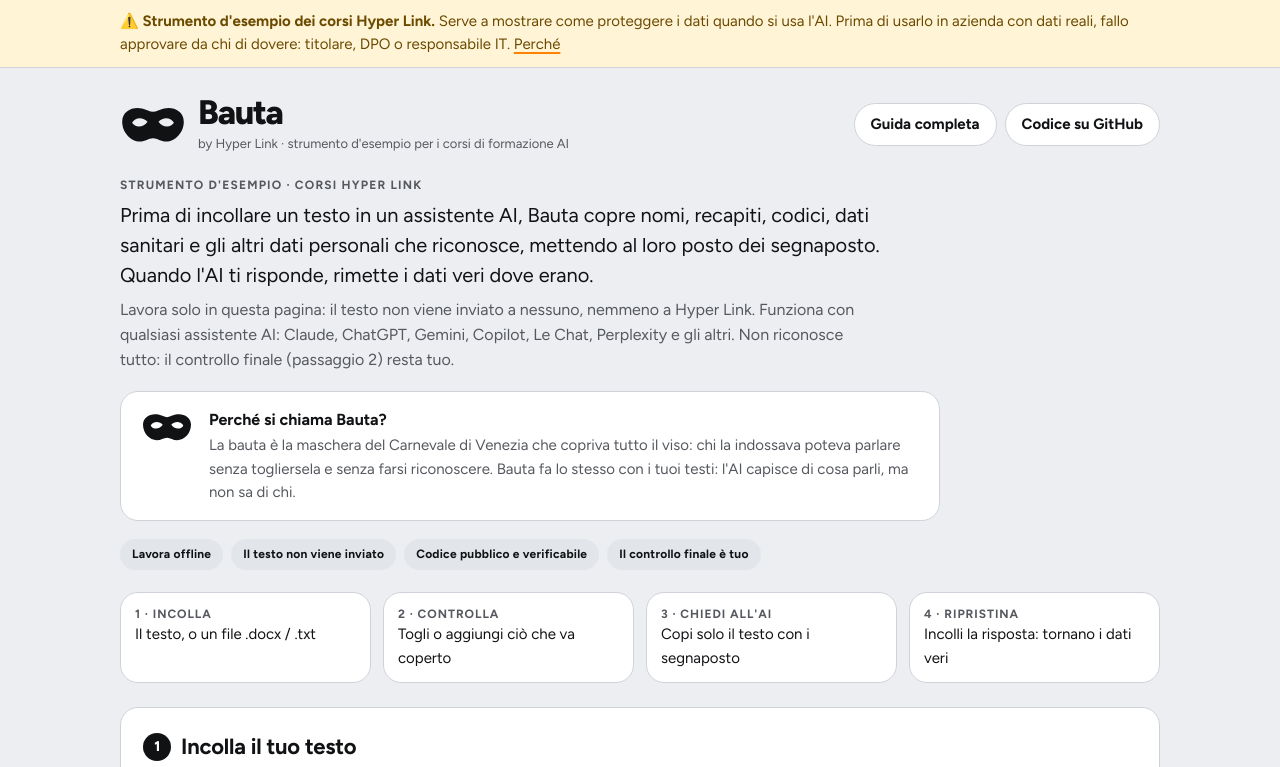
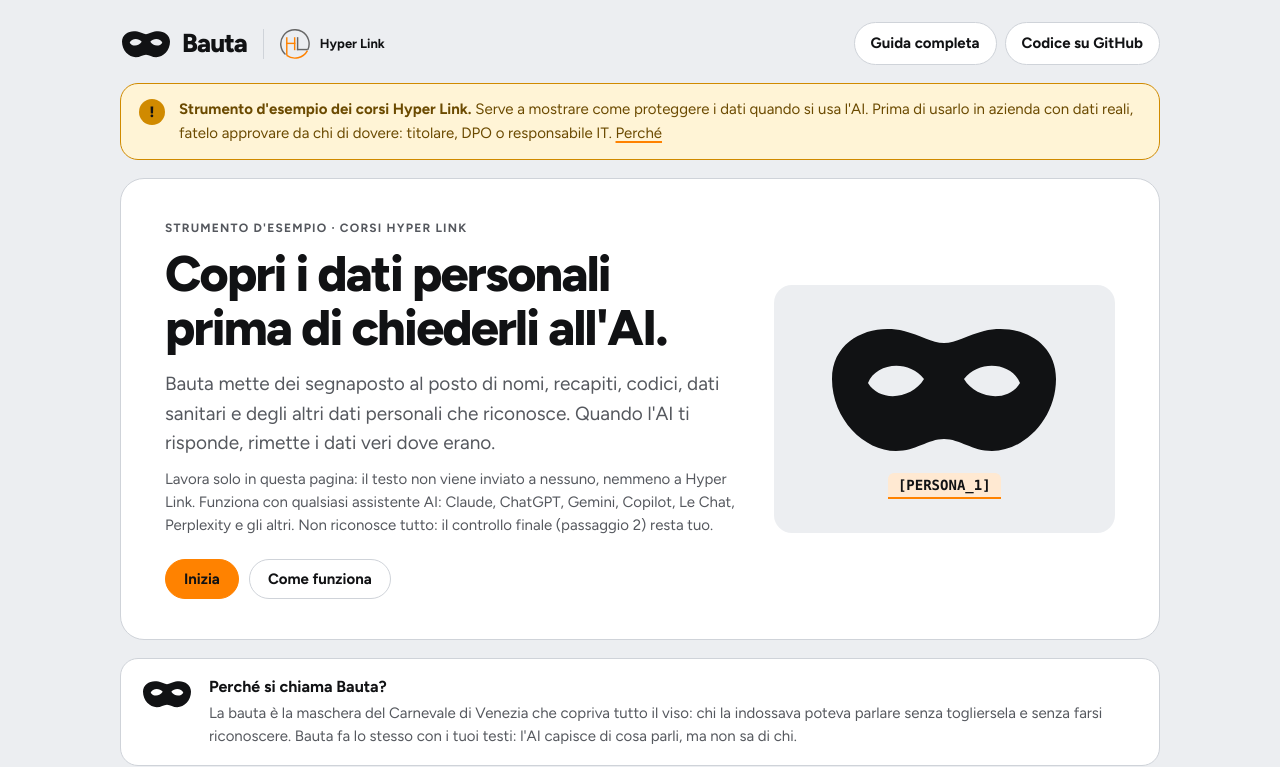
Before and after one commit to sacchethlink/bauta, a plain HTML site: page index.html in a window 1280 px wide. Shown: the top 767 px of the page. Drawn offline with Linux system fonts and the light colour scheme.

Commit message:
Testata con i loghi Bauta e Hyper Link, avviso e banner con angoli arrotondati
Co-Authored-By: Claude Opus 5.5 <noreply@anthropic.com>
Claude-Session: https://claude.ai/code/session_014MM1arW2Uwt4FmuhGfqpcq

```diff
--- a/index.html
+++ b/index.html
@@ -29,21 +29,34 @@ body{margin:0;background:var(--bg);color:var(--fg);font:17px/1.55 "Figtree",syst
 a{color:var(--fg);text-decoration-color:var(--brand);text-underline-offset:3px;text-decoration-thickness:2px}
 :focus-visible{outline:2px solid var(--fg);outline-offset:3px}
 .wrap{max-width:1080px;margin:0 auto;padding:0 20px 48px}
-.notice{background:var(--warn-soft);color:var(--on-warn-soft);font-size:15px;border-bottom:1px solid var(--line)}
-.notice .wrap{padding:10px 20px}
+.notice{display:flex;gap:14px;align-items:flex-start;background:var(--warn-soft);color:var(--on-warn-soft);border:1px solid var(--warn);border-radius:var(--radius-lg);padding:14px 18px;margin:0 0 18px;font-size:15px}
+.notice p{margin:0}
 .notice a{color:var(--on-warn-soft)}
-header.top{display:flex;align-items:center;justify-content:space-between;gap:16px;flex-wrap:wrap;margin:28px 0 8px}
-.brand{display:flex;align-items:center;gap:12px;color:var(--fg)}
-.brand svg{width:66px;height:39px;flex:none}
-.brand h1{margin:0;font-size:34px;font-weight:800;letter-spacing:-.035em;line-height:1}
-.brand small{display:block;color:var(--muted);font-size:13px;margin-top:4px}
+.notice .ico{width:26px;height:26px;border-radius:50%;background:var(--warn);color:#111214;display:grid;place-items:center;font-weight:800;font-size:15px;flex:none;margin-top:1px}
+header.top{display:flex;align-items:center;justify-content:space-between;gap:16px;flex-wrap:wrap;margin:22px 0 18px}
+.logos{display:flex;align-items:center;gap:16px}
+.logos a{display:flex;align-items:center;gap:10px;color:var(--fg);text-decoration:none}
+.bauta svg{width:52px;height:30px}
+.bauta span{font-size:26px;font-weight:800;letter-spacing:-.035em}
+.sep{width:1px;height:30px;background:var(--line)}
+.hlink svg{width:30px;height:30px}
+.hlink span{font-size:13px;font-weight:700}
+.hero{display:grid;grid-template-columns:1.7fr 1fr;gap:28px;align-items:center;background:var(--surface);border:1px solid var(--line);border-radius:var(--radius-xl);padding:40px 44px;margin:0 0 18px;overflow:hidden}
+.hero h1{margin:0 0 14px;font-size:50px;font-weight:800;letter-spacing:-.035em;line-height:1.08}
+.eyebrow{font-size:12px;font-weight:700;letter-spacing:.1em;text-transform:uppercase;color:var(--muted);margin:0 0 10px}
+.lead{margin:0 0 10px;font-size:19px;line-height:1.55;color:var(--muted)}
+.sub{color:var(--muted);margin:0;font-size:15px}
+.hero-cta{display:flex;gap:10px;flex-wrap:wrap;margin-top:22px}
+.btn.primary{background:var(--brand);color:var(--on-brand);border-color:var(--brand)}
+.hero-art{display:grid;place-items:center;gap:14px;background:var(--bg);border-radius:var(--radius-lg);padding:34px 20px;color:var(--fg)}
+.hero-art svg{width:100%;max-width:240px;height:auto}
+.hero-art code{font:700 14px ui-monospace,Menlo,monospace;background:var(--brand-soft);border-bottom:2px solid var(--brand);padding:4px 10px;border-radius:6px 6px 0 0}
+@media (max-width:820px){.hero{grid-template-columns:1fr;padding:28px 24px}.hero h1{font-size:36px}.hero-art{padding:22px}.hero-art svg{max-width:160px}}
+@media (max-width:520px){.hlink span{display:none}}
 nav.links{display:flex;gap:8px;flex-wrap:wrap}
 nav.links a{font-size:15px;font-weight:700;text-decoration:none;padding:9px 16px;border-radius:var(--pill);border:1px solid var(--line);background:var(--surface);color:var(--fg)}
 nav.links a:hover{box-shadow:0 6px 16px #0000001f}
-.eyebrow{font-size:12px;font-weight:700;letter-spacing:.1em;text-transform:uppercase;color:var(--muted);margin:22px 0 6px}
-.lead{margin:0 0 8px;max-width:760px;font-size:20px;line-height:1.5}
-.sub{color:var(--muted);margin:0 0 18px;max-width:760px;font-size:16px}
-.why{display:flex;gap:16px;align-items:flex-start;background:var(--surface);border:1px solid var(--line);border-radius:var(--radius-lg);padding:16px 20px;margin:0 0 18px;max-width:820px}
+.why{display:flex;gap:16px;align-items:flex-start;background:var(--surface);border:1px solid var(--line);border-radius:var(--radius-lg);padding:16px 20px;margin:0 0 18px}
 .why svg{width:52px;height:30px;flex:none;color:var(--fg);margin-top:4px}
 .why b{display:block;font-size:16px;margin-bottom:2px}
 .why p{margin:0;font-size:15px;color:var(--muted)}
@@ -133,19 +146,12 @@ footer{display:flex;justify-content:space-between;gap:12px;flex-wrap:wrap;font-s
 </style>
 </head>
 <body>
-
-<div class="notice" role="note">
-  <div class="wrap">
-    <span aria-hidden="true">⚠️</span>
-    <span><b>Strumento d'esempio dei corsi Hyper Link.</b> Serve a mostrare come proteggere i dati quando si usa l'AI. Prima di usarlo in azienda con dati reali, fallo approvare da chi di dovere: titolare, DPO o responsabile IT. <a href="guida.html#regole">Perché</a></span>
-  </div>
-</div>
-
 <div class="wrap">
 <header class="top">
-  <div class="brand">
-    <svg viewBox="2 11 60 35" aria-hidden="true"><path fill="currentColor" fill-rule="evenodd" d="M4 26c0-10 10-14 18-12 4 1 7 3 10 3s6-2 10-3c8-2 18 2 18 12s-8 18-16 18c-5 0-8-3-12-3s-7 3-12 3C12 44 4 36 4 26ZM13 27c2-5 10-6 14-1-3 5-11 6-14 1ZM51 27c-2-5-10-6-14-1 3 5 11 6 14 1Z"/></svg>
-    <div><h1>Bauta</h1><small>by Hyper Link · strumento d'esempio per i corsi di formazione AI</small></div>
+  <div class="logos">
+    <a class="bauta" href="#" aria-label="Bauta, inizio pagina"><svg viewBox="2 11 60 35" aria-hidden="true"><path fill="currentColor" fill-rule="evenodd" d="M4 26c0-10 10-14 18-12 4 1 7 3 10 3s6-2 10-3c8-2 18 2 18 12s-8 18-16 18c-5 0-8-3-12-3s-7 3-12 3C12 44 4 36 4 26ZM13 27c2-5 10-6 14-1-3 5-11 6-14 1ZM51 27c-2-5-10-6-14-1 3 5 11 6 14 1Z"/></svg><span>Bauta</span></a>
+    <span class="sep" aria-hidden="true"></span>
+    <a class="hlink" href="https://h-link.it" target="_blank" rel="noopener"><svg class="hl" viewBox="0 0 316 316" role="img" aria-label="Logo Hyper Link"><path d="M57.8,268.5 A149.4,149.4 0 1 1 293.0,219.2" fill="none" stroke="#676767" stroke-width="15"/><path d="M288.9,227.6 A149.4,149.4 0 0 1 70.4,278.6" fill="none" stroke="#ff8200" stroke-width="15"/><rect x="64" y="87" width="15" height="191" fill="#ff8200"/><rect x="147" y="87" width="15" height="136" fill="#ff8200"/><rect x="64" y="144" width="98" height="15" fill="#ff8200"/><rect x="178" y="86" width="15" height="137" fill="#676767"/><rect x="178" y="209" width="115" height="15" fill="#676767"/></svg><span>Hyper Link</span></a>
   </div>
   <nav class="links">
     <a href="guida.html">Guida completa</a>
@@ -153,9 +159,28 @@ footer{display:flex;justify-content:space-between;gap:12px;flex-wrap:wrap;font-s
   </nav>
 </header>
 
-<p class="eyebrow">Strumento d'esempio · corsi Hyper Link</p>
-<p class="lead">Prima di incollare un testo in un assistente AI, Bauta copre nomi, recapiti, codici, dati sanitari e gli altri dati personali che riconosce, mettendo al loro posto dei segnaposto. Quando l'AI ti risponde, rimette i dati veri dove erano.</p>
-<p class="sub">Lavora solo in questa pagina: il testo non viene inviato a nessuno, nemmeno a Hyper Link. Funziona con qualsiasi assistente AI: Claude, ChatGPT, Gemini, Copilot, Le Chat, Perplexity e gli altri. Non riconosce tutto: il controllo finale (passaggio 2) resta tuo.</p>
+<div class="notice" role="note">
+  <span class="ico" aria-hidden="true">!</span>
+  <p><b>Strumento d'esempio dei corsi Hyper Link.</b> Serve a mostrare come proteggere i dati quando si usa l'AI. Prima di usarlo in azienda con dati reali, fatelo approvare da chi di dovere: titolare, DPO o responsabile IT. <a href="guida.html#regole">Perché</a></p>
+</div>
+
+<section class="hero">
+  <div class="hero-txt">
+    <p class="eyebrow">Strumento d'esempio · corsi Hyper Link</p>
+    <h1>Copri i dati personali prima di chiederli all'AI.</h1>
+    <p class="lead">Bauta mette dei segnaposto al posto di nomi, recapiti, codici, dati sanitari e degli altri dati personali che riconosce. Quando l'AI ti risponde, rimette i dati veri dove erano.</p>
+    <p class="sub">Lavora solo in questa pagina: il testo non viene inviato a nessuno, nemmeno a Hyper Link. Funziona con qualsiasi assistente AI: Claude, ChatGPT, Gemini, Copilot, Le Chat, Perplexity e gli altri. Non riconosce tutto: il controllo finale (passaggio 2) resta tuo.</p>
+    <div class="hero-cta">
+      <a class="btn primary" href="#s1">Inizia</a>
+      <a class="btn" href="guida.html">Come funziona</a>
+    </div>
+  </div>
+  <div class="hero-art" aria-hidden="true">
+    <svg viewBox="2 11 60 35" aria-hidden="true"><path fill="currentColor" fill-rule="evenodd" d="M4 26c0-10 10-14 18-12 4 1 7 3 10 3s6-2 10-3c8-2 18 2 18 12s-8 18-16 18c-5 0-8-3-12-3s-7 3-12 3C12 44 4 36 4 26ZM13 27c2-5 10-6 14-1-3 5-11 6-14 1ZM51 27c-2-5-10-6-14-1 3 5 11 6 14 1Z"/></svg>
+    <code>[PERSONA_1]</code>
+  </div>
+</section>
+
 <div class="why">
   <svg viewBox="2 11 60 35" aria-hidden="true"><path fill="currentColor" fill-rule="evenodd" d="M4 26c0-10 10-14 18-12 4 1 7 3 10 3s6-2 10-3c8-2 18 2 18 12s-8 18-16 18c-5 0-8-3-12-3s-7 3-12 3C12 44 4 36 4 26ZM13 27c2-5 10-6 14-1-3 5-11 6-14 1ZM51 27c-2-5-10-6-14-1 3 5 11 6 14 1Z"/></svg>
   <div><b>Perché si chiama Bauta?</b><p>La bauta è la maschera del Carnevale di Venezia che copriva tutto il viso: chi la indossava poteva parlare senza togliersela e senza farsi riconoscere. Bauta fa lo stesso con i tuoi testi: l'AI capisce di cosa parli, ma non sa di chi.</p></div>
```
